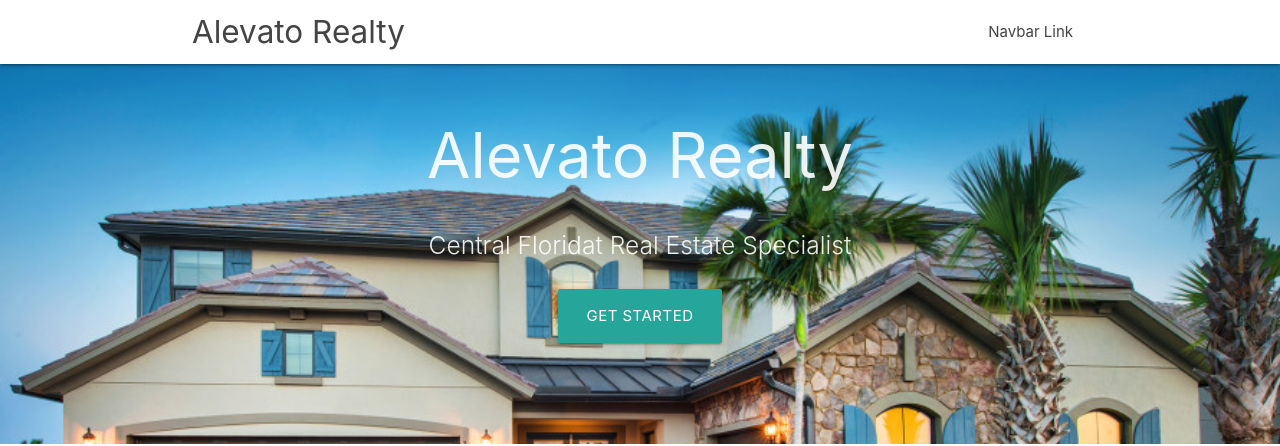
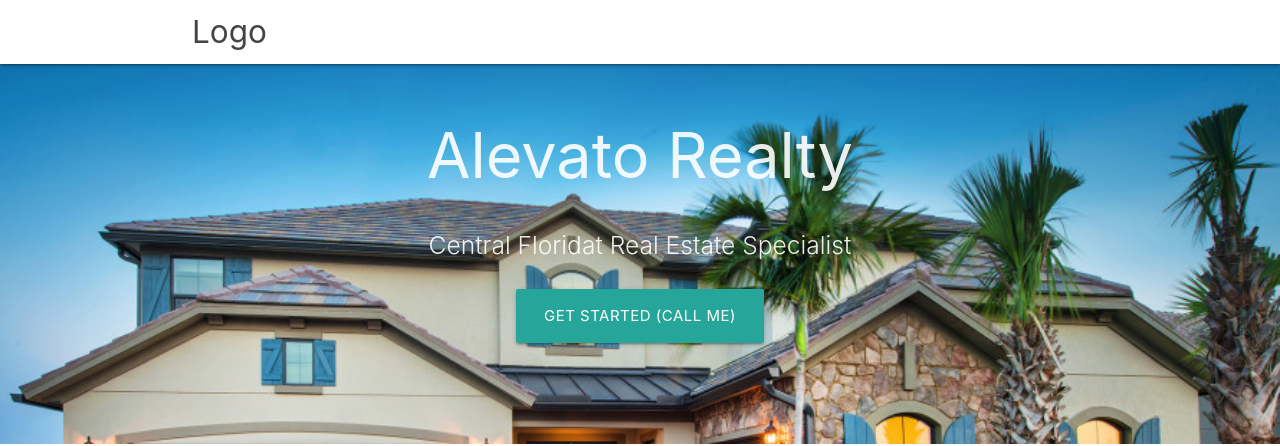
Before and after one commit to carlocabrera/alevato-realty, a plain HTML site: page index.html in a window 1280 px wide. Shown: the top 446 px of the page. Drawn offline with nearby package versions, Linux system fonts and the light colour scheme.

Commit message:
click to call

```diff
--- a/index.html
+++ b/index.html
@@ -13,15 +13,15 @@
 <body>
   <nav class="white" role="navigation">
     <div class="nav-wrapper container">
-      <a id="logo-container" href="#" class="brand-logo">Alevato Realty</a>
-      <ul class="right hide-on-med-and-down">
+      <a id="logo-container" href="#" class="brand-logo">Logo</a>
+      <!-- <ul class="right hide-on-med-and-down">
         <li><a href="#">Navbar Link</a></li>
       </ul>
 
       <ul id="nav-mobile" class="sidenav">
         <li><a href="#">Navbar Link</a></li>
       </ul>
-      <a href="#" data-target="nav-mobile" class="sidenav-trigger"><i class="material-icons">menu</i></a>
+      <a href="#" data-target="nav-mobile" class="sidenav-trigger"><i class="material-icons">menu</i></a> -->
     </div>
   </nav>
 
@@ -36,7 +36,7 @@
           </h5>
         </div>
         <div class="row center">
-          <a href="https://www.instagram.com/homesofcentralfl/" id="download-button" class="btn-large waves-effect waves-light teal lighten-1">Get Started</a>
+          <a href="tel:1-321-939-3748" id="download-button" class="btn-large waves-effect waves-light teal lighten-1">Get Started (Call Me)</a>
         </div>
         <br><br>
 
@@ -101,6 +101,7 @@
         <div class="col s12 center">
           <h3><i class="mdi-content-send brown-text"></i></h3>
           <h4>Contact Us</h4>
+          <img class="responsive-img" src="tmpic.jpg">
           <p class="left-align light">Modus noted architect doctus ea vis, sed vibrant democritum at, vidit estate condition partiendo mel cu. Vel an luxury utroque antiopam, ius ad falli classic 6 suavitate. No breathtaking views persius mei, no historic dolor maiestatis adolescens. In mea iriure modern interior suscipit, pri populo tree-lined voluptaria an. Ut pri high ceilings ponderum, per no exposed brick prodesset. Nec trophy property dissentiunt in, ius luxurious percipit ne, eu mel the next Williamsburg fierent.</p>
         </div>
       </div>
```
Also changed, not shown: tmpic.jpg (added).
